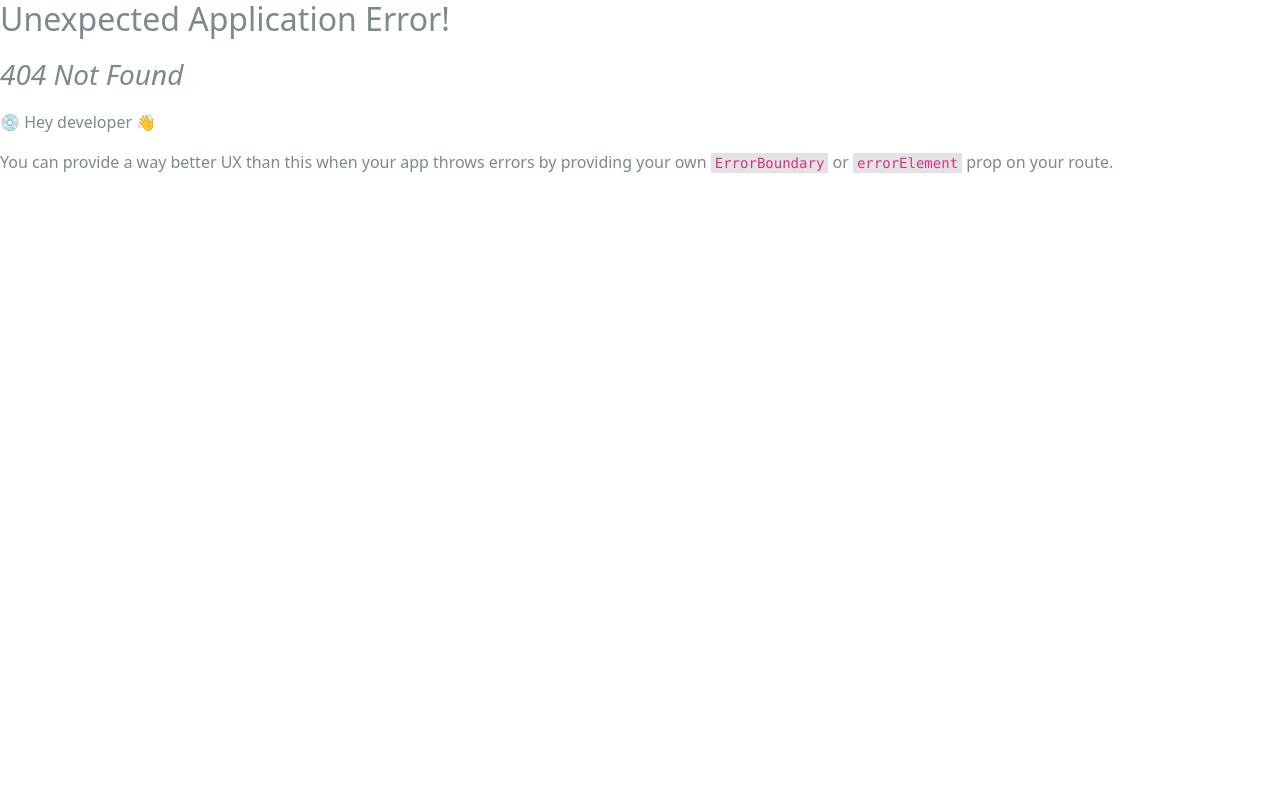
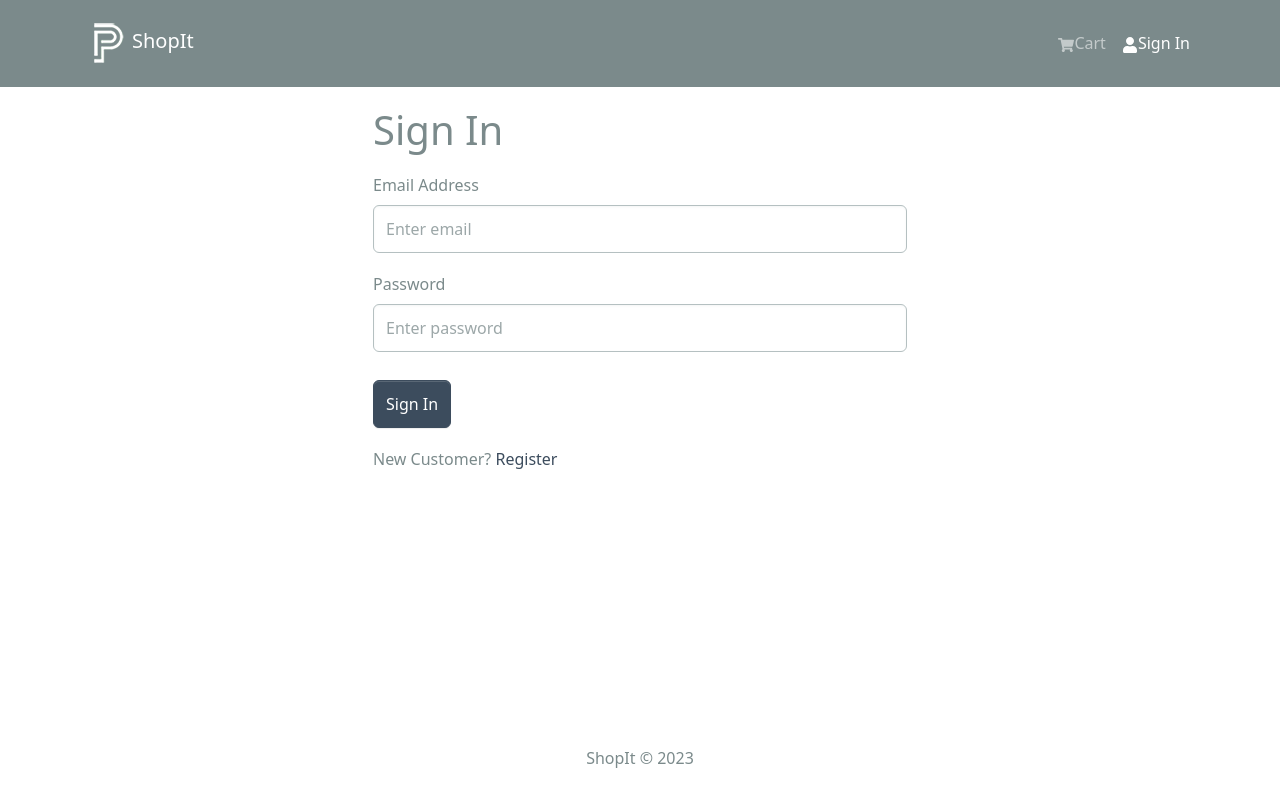
Before and after one commit to NitGanwani/ShopIt, a React (Create React App) app in the folder frontend/: page /login in a window 1280 px wide. Before the commit this address had no page. Built offline with nearby package versions, Linux system fonts and the light colour scheme.

Commit message:
Add FormContainer component and LoginScreen

```diff
--- /dev/null
+++ b/frontend/src/components/FormContainer.jsx
@@ -0,0 +1,15 @@
+import { Container, Row, Col } from 'react-bootstrap';
+
+const FormContainer = ({ children }) => {
+  return (
+    <Container>
+      <Row className="justify-content-md-center">
+        <Col xs={12} md={6}>
+          {children}
+        </Col>
+      </Row>
+    </Container>
+  );
+};
+
+export default FormContainer;
--- a/frontend/src/index.js
+++ b/frontend/src/index.js
@@ -15,6 +15,7 @@ import './assets/styles/bootstrap.custom.css';
 import HomeScreen from './screens/HomeScreen';
 import ProductScreen from './screens/ProductScreen';
 import CartScreen from './screens/CartScreen';
+import LoginScreen from './screens/LoginScreen';
 
 const router = createBrowserRouter(
   createRoutesFromElements(
@@ -22,6 +23,7 @@ const router = createBrowserRouter(
       <Route index={true} path="/" element={<HomeScreen></HomeScreen>} />
       <Route path="/product/:id" element={<ProductScreen></ProductScreen>} />
       <Route path="/cart" element={<CartScreen></CartScreen>} />
+      <Route path="/login" element={<LoginScreen></LoginScreen>} />
     </Route>
   )
 );
--- /dev/null
+++ b/frontend/src/screens/LoginScreen.jsx
@@ -0,0 +1,52 @@
+import { useState, useEffect } from 'react';
+import { Link } from 'react-router-dom';
+import { Form, Button, Row, Col } from 'react-bootstrap';
+import FormContainer from '../components/FormContainer';
+
+const LoginScreen = () => {
+  const [email, setEmail] = useState('');
+  const [password, setPassword] = useState('');
+
+  const submitHandler = (e) => {
+    e.preventDefault();
+  };
+
+  return (
+    <FormContainer>
+      <h1>Sign In</h1>
+      <Form onSubmit={submitHandler}>
+        <Form.Group controlId="email" className="my-3">
+          <Form.Label>Email Address</Form.Label>
+          <Form.Control
+            type="email"
+            placeholder="Enter email"
+            value={email}
+            onChange={(e) => setEmail(e.target.value)}
+          ></Form.Control>
+        </Form.Group>
+        <Form.Group controlId="password" className="my-3">
+          <Form.Label>Password</Form.Label>
+          <Form.Control
+            type="password"
+            placeholder="Enter password"
+            value={password}
+            onChange={(e) => setPassword(e.target.value)}
+          ></Form.Control>
+        </Form.Group>
+        <Button type="submit" variant="primary" className="mt-2">
+          Sign In
+        </Button>
+        <Row className="py-3">
+          <Col>
+            New Customer?{' '}
+            <Link to="/register" className="text-decoration-none">
+              Register
+            </Link>
+          </Col>
+        </Row>
+      </Form>
+    </FormContainer>
+  );
+};
+
+export default LoginScreen;
```
